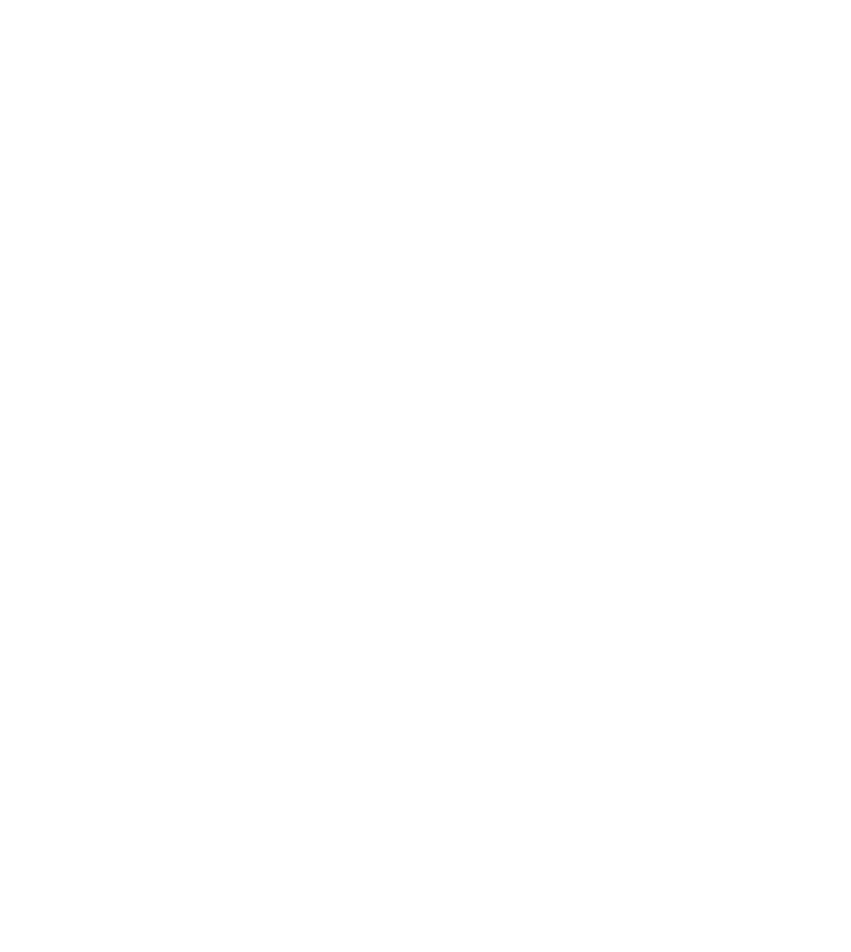
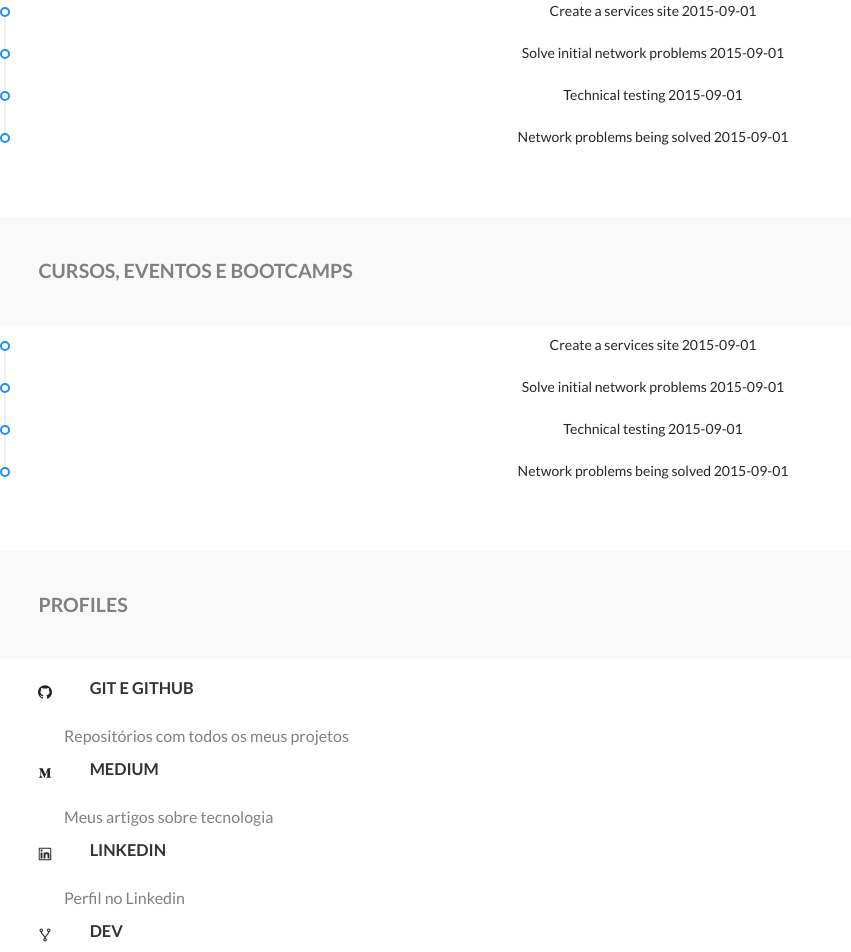
Before and after one commit to Diana-ops/personal-website, a React (Create React App) app: page / in a window 1280 px wide. Shown: the part 2940-3892 px from the top of the page, without its empty margins (0-851 px from the left). Before the commit the page ends 2807 px from the top, so only its background shows below. Built offline with nearby package versions, Linux system fonts and the light colour scheme.

Commit message:
Montando scopo da single page

```diff
--- a/src/components/bootcamps/index.js
+++ b/src/components/bootcamps/index.js
@@ -1,12 +1,21 @@
 import React from 'react'
-//import { Card } from 'antd';
-//import 'antd/dist/antd.css';
+import { Timeline  } from 'antd';
+import 'antd/dist/antd.css';
+import { Wrapper } from "../header/style"
+import { TitleIntroduction } from "../introduction/style"
 
 function Bootcamps(props) {
 
 	return (
-		<div>
-		</div>
+		<Wrapper>
+			<TitleIntroduction>CURSOS, EVENTOS E BOOTCAMPS</TitleIntroduction>
+			<Timeline>
+		    	<Timeline.Item>Create a services site 2015-09-01</Timeline.Item>
+		    	<Timeline.Item>Solve initial network problems 2015-09-01</Timeline.Item>
+		    	<Timeline.Item>Technical testing 2015-09-01</Timeline.Item>
+		    	<Timeline.Item>Network problems being solved 2015-09-01</Timeline.Item>
+		  	</Timeline>
+		</Wrapper>
 	);
 }
 
--- a/src/components/education/index.js
+++ b/src/components/education/index.js
@@ -1,12 +1,21 @@
 import React from 'react'
-//import { Card } from 'antd';
-//import 'antd/dist/antd.css';
+import { Timeline  } from 'antd';
+import 'antd/dist/antd.css';
+import { Wrapper } from "../header/style"
+import { TitleIntroduction } from "../introduction/style"
 
 function Education(props) {
 
 	return (
-		<div>
-		</div>
+		<Wrapper>
+			<TitleIntroduction>FORMAÇÃO</TitleIntroduction>
+			<Timeline>
+		    	<Timeline.Item>Create a services site 2015-09-01</Timeline.Item>
+		    	<Timeline.Item>Solve initial network problems 2015-09-01</Timeline.Item>
+		    	<Timeline.Item>Technical testing 2015-09-01</Timeline.Item>
+		    	<Timeline.Item>Network problems being solved 2015-09-01</Timeline.Item>
+		  	</Timeline>
+		</Wrapper>
 	);
 }
 
--- a/src/components/portfolio/index.js
+++ b/src/components/portfolio/index.js
@@ -1,12 +1,55 @@
 import React from 'react'
-//import { Card } from 'antd';
-//import 'antd/dist/antd.css';
+import { Card } from 'antd';
+import 'antd/dist/antd.css';
+import { Wrapper } from "../header/style"
+import { TitleIntroduction } from "../introduction/style"
 
 function Portfolio(props) {
 
+	const { Meta } = Card;
 	return (
-		<div>
-		</div>
+		<Wrapper>
+			<TitleIntroduction>CURSOS, EVENTOS E BOOTCAMPS</TitleIntroduction>
+			<Card
+				hoverable
+				style={{ width: 240 }}
+				cover={<img alt="example" src="https://user-images.githubusercontent.com/46378210/80231326-9a603980-8629-11ea-8798-eabacda99982.png"/>}
+			>
+			<Meta title="Certificates for Everyone" description="Plataforma para gerar certificados em bootcamps e eventos com React"/>
+			</Card>
+
+			<Card
+				hoverable
+				style={{ width: 240 }}
+				cover={<img alt="example" src="https://user-images.githubusercontent.com/46378210/80231326-9a603980-8629-11ea-8798-eabacda99982.png"/>}
+			>
+			<Meta title="Headhunters" description="Plataforma de contratação desenvolvida em Ruby On Rails"/>
+			</Card>
+
+			<Card
+				hoverable
+				style={{ width: 240 }}
+				cover={<img alt="example" src="https://user-images.githubusercontent.com/46378210/80231326-9a603980-8629-11ea-8798-eabacda99982.png"/>}
+			>
+			<Meta title="Rental Cars" description="Sistema de locação de carros desenvolvido em Ruby On Rails"/>
+			</Card>
+
+			<Card
+				hoverable
+				style={{ width: 240 }}
+				cover={<img alt="example" src="https://user-images.githubusercontent.com/46378210/80231326-9a603980-8629-11ea-8798-eabacda99982.png"/>}
+			>
+			<Meta title="Ecomerce" description="Ecomerce de produtos de realidade virtual em React"/>
+			</Card>
+
+			<Card
+				hoverable
+				style={{ width: 240 }}
+				cover={<img alt="example" src="https://user-images.githubusercontent.com/46378210/80231326-9a603980-8629-11ea-8798-eabacda99982.png"/>}
+			>
+			<Meta title="Plants" description="Interface para contra de plantas em HTML, CSS e JavaScript"/>
+			</Card>
+		</Wrapper>
 	);
 }
 
--- a/src/components/profiles/index.js
+++ b/src/components/profiles/index.js
@@ -1,12 +1,41 @@
 import React from 'react'
 //import { Card } from 'antd';
-//import 'antd/dist/antd.css';
+import { GithubOutlined, MediumOutlined, LinkedinOutlined, ForkOutlined } from "@ant-design/icons";
+import 'antd/dist/antd.css';
+import { TitleIntroduction } from "../introduction/style"
+import { Wrapper } from "../header/style"
+import { Title, Index, Content, Paragraphy } from "../expertise/style"
 
 function Profiles(props) {
 
 	return (
-		<div>
-		</div>
+		<Wrapper>
+			<TitleIntroduction>PROFILES</TitleIntroduction>
+
+			<Content>
+				<GithubOutlined/>
+				<Title>GIT E GITHUB</Title>
+			</Content>
+			<Paragraphy>Repositórios com todos os meus projetos</Paragraphy>
+
+			<Content>
+				<MediumOutlined/>
+				<Title>MEDIUM</Title>
+			</Content>
+			<Paragraphy>Meus artigos sobre tecnologia</Paragraphy>
+
+			<Content>
+				<LinkedinOutlined/>
+				<Title>LINKEDIN</Title>
+			</Content>
+			<Paragraphy>Perfil no Linkedin</Paragraphy>
+
+			<Content>
+				<ForkOutlined/>
+				<Title>DEV</Title>
+			</Content>
+			<Paragraphy>Perfil no Linkedin</Paragraphy>
+		</Wrapper>
 	);
 }
 
```
